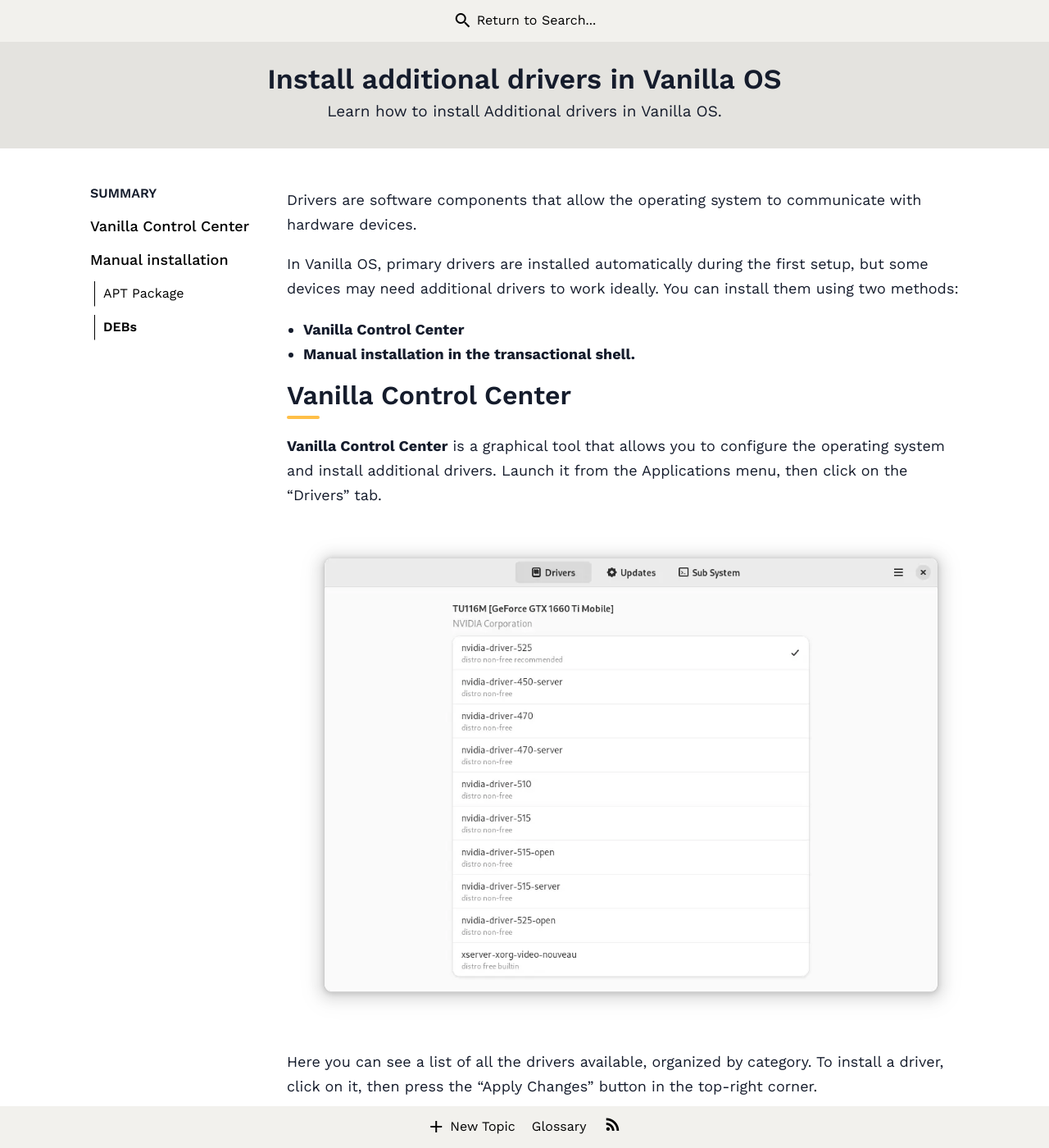
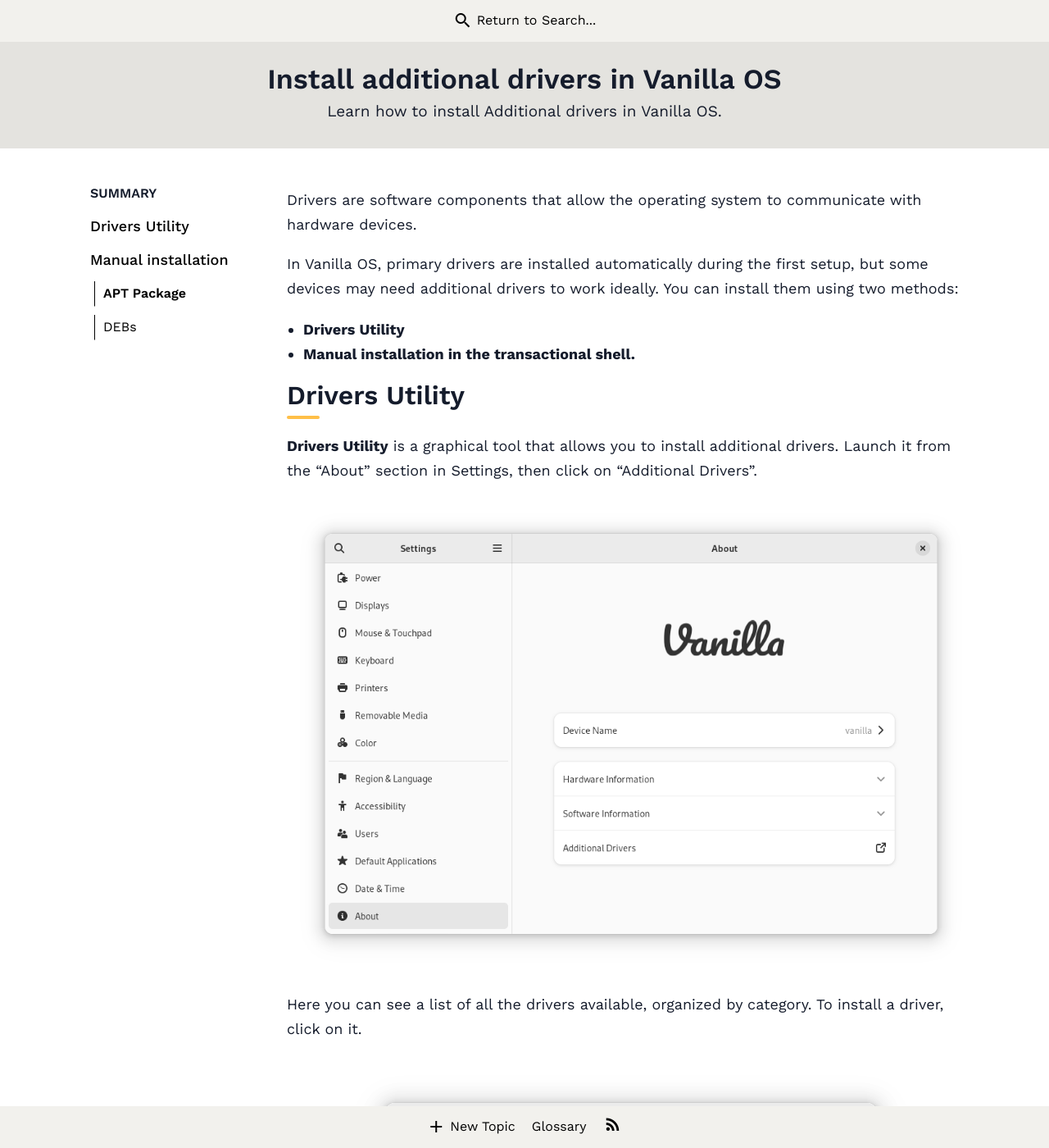
Before and after one commit to Vanilla-OS/handbook, a Jekyll site: the page built from _posts/2022-12-10-install-additional-drivers.md, in a window 1280 px wide and 1400 px high. Shown: the whole window at 82% size. Built offline with Jekyll 4.4.1, drawn with Linux system fonts in a browser that asks for light colours; nearby versions of some CDN libraries; a style sheet for code colours, icons or effects is not loaded.

Commit message:
Update "Install Additional Drivers" post

````diff
--- a/_posts/2022-12-10-install-additional-drivers.md
+++ b/_posts/2022-12-10-install-additional-drivers.md
@@ -8,24 +8,22 @@
     - kbdharun
 published: true
 ---
-
 Drivers are software components that allow the operating system to communicate with hardware devices.
 
 In Vanilla OS, primary drivers are installed automatically during the first setup, but some devices may need additional drivers to work ideally. You can install them using two methods:
-- **Vanilla Control Center**
+
+- **Drivers Utility**
 - **Manual installation in the transactional shell.**
 
-## Vanilla Control Center
+## Drivers Utility
 
-**Vanilla Control Center** is a graphical tool that allows you to configure the
-operating system and install additional drivers. Launch it from the Applications menu, then click on the "Drivers" tab.
+**Drivers Utility** is a graphical tool that allows you to install additional drivers. Launch it from the "About" section in Settings, then click on "Additional Drivers".
 
-![Vanilla Control Center](/assets/uploads/Vanilla_Control_Center/vanilla-control-center.webp)
+![Settings](/assets/uploads/Miscellaneous/gnome-settings.webp)
 
-Here you can see a list of all the drivers available, organized by category. To install a driver, click on it, then press the "Apply Changes" button in
-the top-right corner.
+Here you can see a list of all the drivers available, organized by category. To install a driver, click on it.
 
-![Vanilla Control Center - Drivers](/assets/uploads/Vanilla_Control_Center/vanilla-control-center-install-driver.webp)
+![Drivers Utility](/assets/uploads/Miscellaneous/drivers-utility.webp)
 
 Once the installation is complete, you will be requested to reboot the system.
 
@@ -51,7 +49,7 @@
 ### DEBs
 
 - You can install drivers present as DEB files through ABRoot using the following steps:-
-	- In a non-privileged terminal, you can copy the DEB file to `/tmp` using the following command:-
+  - In a non-privileged terminal, you can copy the DEB file to `/tmp` using the following command:-
 
 ```bash
 cp <path/to/driver.deb> /tmp
@@ -63,6 +61,7 @@
 sudo abroot shell
 cd /tmp
 ```
+
 Now, you can install DEBs using `apt`:-
 
 ```bash
````
Also changed, not shown: assets/uploads/Miscellaneous/drivers-utility.webp (added), assets/uploads/Miscellaneous/gnome-settings.webp (added).
